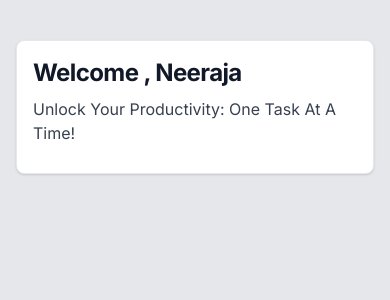
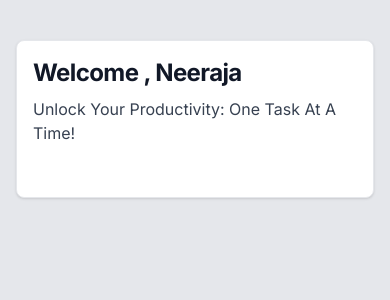
Before and after one commit to neeraja-anil/take-home, a Next.js app in the folder client/: page /take-home/project in a window 390 px wide. Shown: the top 300 px of the page. Built offline with nearby package versions, Linux system fonts and the light colour scheme.

Commit message:
added user logout

```diff
--- a/client/components/home/welcome-banner.tsx
+++ b/client/components/home/welcome-banner.tsx
@@ -1,9 +1,28 @@
-import React from "react";
+"use client";
+import { Dropdown, MenuProps } from "antd";
+import { useRouter } from "next/navigation";
+import React, { useState } from "react";
+import { ChevronDown, User } from "react-feather";
+import { ROUTES, UN_AUTH_PAGES } from "../utils/constants";
 
 function WelcomeBanner() {
+  const router = useRouter();
+  const onLogout = (e: any) => {
+    e.preventDefault();
+    localStorage.removeItem("user");
+    router.push(UN_AUTH_PAGES.LOGIN);
+  };
+
+  const items: MenuProps["items"] = [
+    {
+      key: "1",
+      label: <div onClick={onLogout}>Logout</div>,
+    },
+  ];
+
   return (
     <>
-      <div className="flex flex-col items-center bg-white border border-gray-200 rounded-lg shadow md:flex-row hover:bg-gray-100 dark:border-gray-700 dark:bg-gray-800 dark:hover:bg-gray-700">
+      <div className="flex flex-col justify-between items-center bg-white border border-gray-200 rounded-lg shadow md:flex-row hover:bg-gray-100 dark:border-gray-700 dark:bg-gray-800 dark:hover:bg-gray-700">
         <div className="flex flex-col justify-between p-4">
           <h5 className="mb-2 text-2xl font-bold tracking-tight text-gray-900 dark:text-white">
             Welcome , Neeraja
@@ -12,6 +31,12 @@ function WelcomeBanner() {
             Unlock Your Productivity: One Task At A Time!
           </p>
         </div>
+        <Dropdown menu={{ items }}>
+          <div className="text-white flex space-x-4 mr-6">
+            Logout
+            <User />
+          </div>
+        </Dropdown>
       </div>
     </>
   );
```
